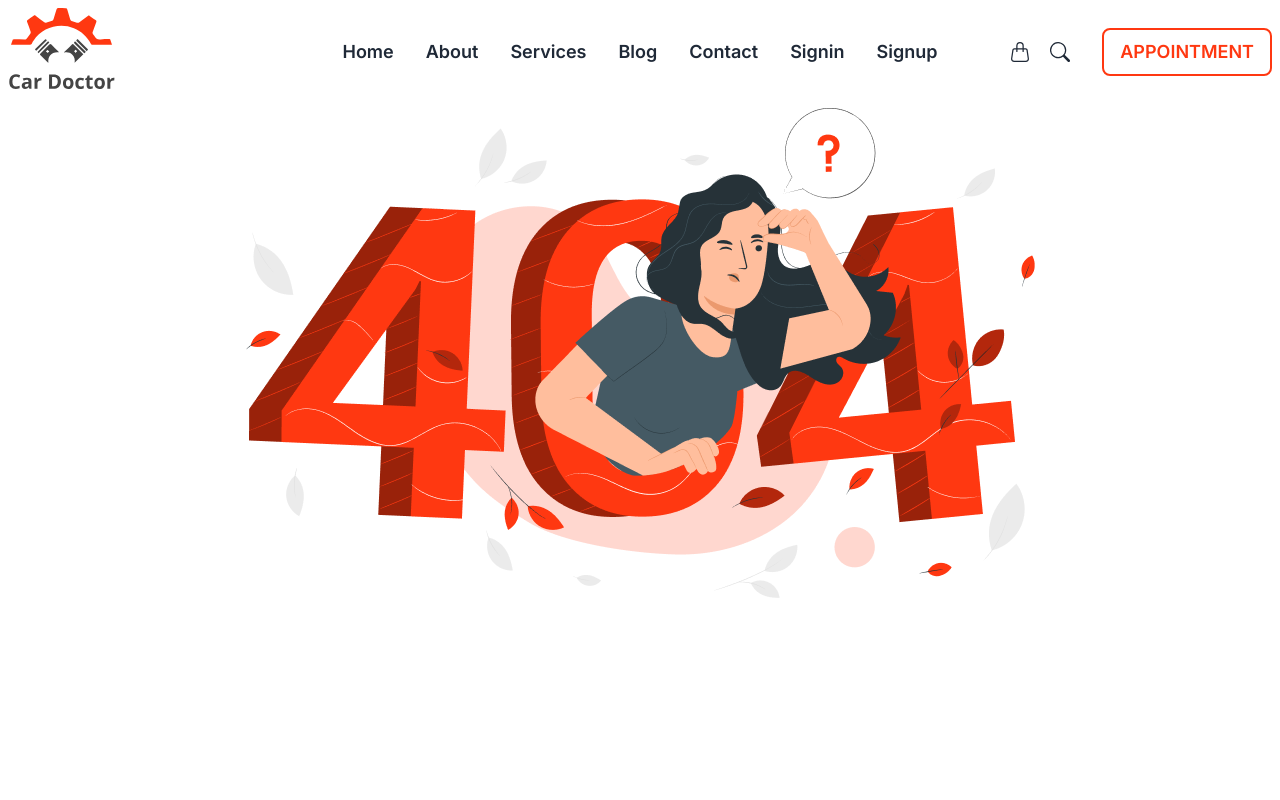
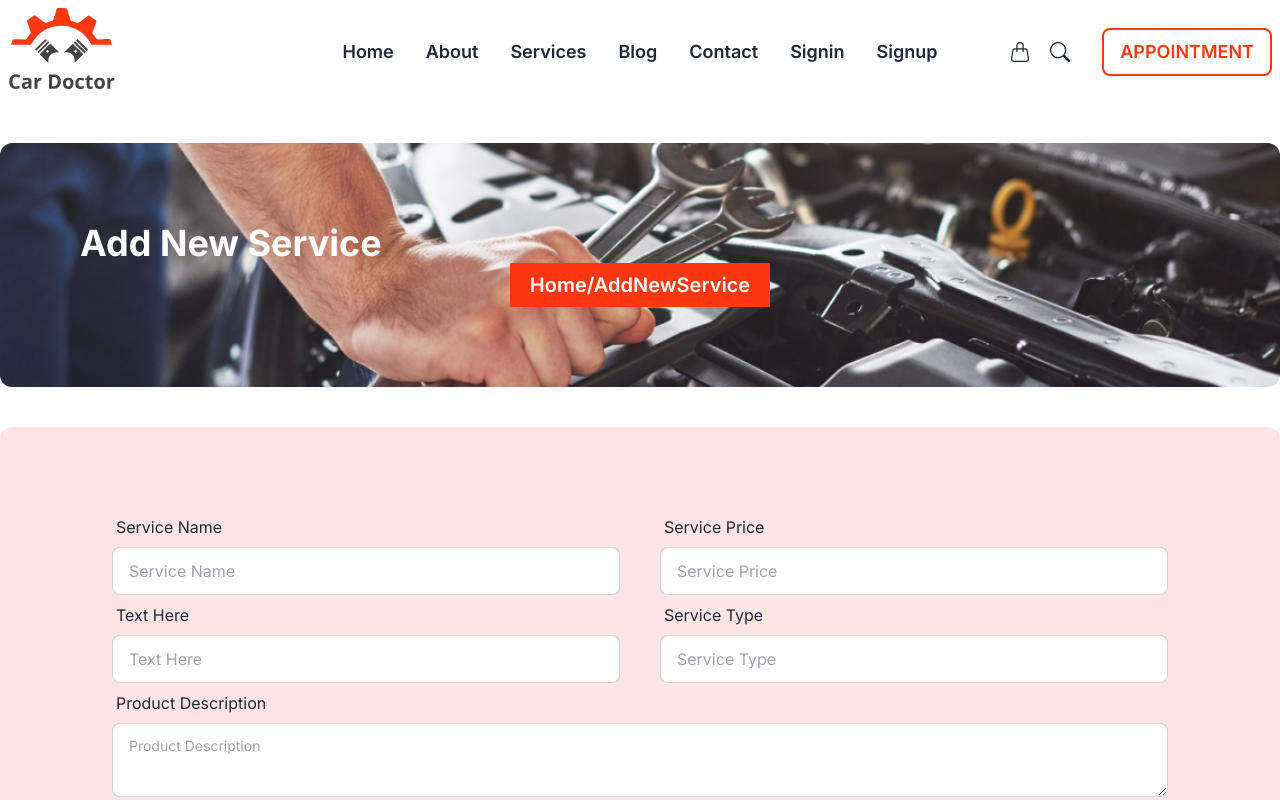
Before and after one commit to proazad/car-doctor, a React (Vite) app: page /addnewservice in a window 1280 px wide. Shown: the top 800 px of the page. Built offline with nearby package versions, Linux system fonts and the light colour scheme; no server answers.

Commit message:
Cart Details Page Complete

```diff
--- /dev/null
+++ b/src/Layout/AddNewService/AddNewService.jsx
@@ -0,0 +1,88 @@
+import checkout from "../../assets/images/checkout/checkout.png";
+const AddNewService = () => {
+  return (
+    <div className="container mx-auto my-10">
+      <div
+        className="bg-cover rounded-xl p-20"
+        style={{ backgroundImage: `url(${checkout})` }}
+      >
+        <h2 className="text-4xl text-white font-bold">Add New Service</h2>
+        <div className="text-center">
+          <p className="bg-[#FF3811] inline-block py-2 px-5 font-semibold text-xl text-white">
+            Home/AddNewService
+          </p>
+        </div>
+      </div>
+      <div className="bg-rose-100 px-28 py-20 my-10 rounded-xl">
+        <form>
+          <div className="grid grid-cols-1 lg:grid-cols-2 gap-10">
+            <div className="form-control">
+              <label htmlFor="sname" className="label">
+                Service Name
+              </label>
+              <input
+                type="text"
+                name="sname"
+                id="sname"
+                placeholder="Service Name"
+                className="input input-bordered"
+              />
+            </div>
+            <div className="form-control">
+              <label htmlFor="sprice" className="label">
+                Service Price
+              </label>
+              <input
+                type="text"
+                name="sprice"
+                id="sprice"
+                placeholder="Service Price"
+                className="input input-bordered"
+              />
+            </div>
+          </div>
+          <div className="grid grid-cols-1 lg:grid-cols-2 gap-10">
+            <div className="form-control">
+              <label htmlFor="text" className="label">
+               Text Here
+              </label>
+              <input
+                type="text"
+                name="text"
+                id="text"
+                placeholder="Text Here"
+                className="input input-bordered"
+              />
+            </div>
+            <div className="form-control">
+              <label htmlFor="stype" className="label">
+                Service Type
+              </label>
+              <input
+                type="text"
+                name="stype"
+                id="stype"
+                placeholder="Service Type"
+                className="input input-bordered"
+              />
+            </div>
+          </div>
+          <div className="form-control">
+            <label htmlFor="description" className="label">
+              Product Description
+            </label>
+            <textarea
+              className="textarea textarea-bordered"
+              placeholder="Product Description"
+            ></textarea>
+          </div>
+          <div className="form-control mt-5">
+            <input type="submit" value="Submit" className="btn duration-500 w-full bg-[#FF3811] hover:bg-black text-white" />
+          </div>
+        </form>
+      </div>
+    </div>
+  );
+};
+
+export default AddNewService;
--- /dev/null
+++ b/src/Layout/CartDetails/CartDetails.jsx
@@ -0,0 +1,62 @@
+import { RxCross2 } from "react-icons/rx";
+import checkout from "../../assets/images/checkout/checkout.png";
+import product from "../../assets/images/products/1.png";
+const CartDetails = () => {
+  return (
+    <div className="container mx-auto my-10">
+      <div
+        className="bg-cover rounded-xl p-20"
+        style={{ backgroundImage: `url(${checkout})` }}
+      >
+        <h2 className="text-4xl text-white font-bold">Cart Details</h2>
+        <p className="text-[#FF3811] text-xl">Home/Cart Details</p>
+      </div>
+      <div className=" px-28 py-20 my-10 rounded-xl space-y-5">
+        <div className="flex justify-between">
+          <RxCross2 className="cursor-pointer bg-gray-600 rounded-full text-3xl text-white p-1" />
+          <img src={product} className="w-16 rounded-xl" alt="" draggable="false" />
+          <div>
+            <h4 className="text-base font-medium">Martha Knit Top</h4>
+            <p className="text-sm">Color : Green</p>
+            <p className="text-sm">Size : S</p>
+          </div>
+          <p className="text-base font-medium">$20.00</p>
+          <p className="text-base font-medium">22-10-2023</p>
+          <button className="btn bg-[#FF3811] text-white hover:text-black duration-500 btn-sm ">
+            Pending
+          </button>
+        </div>
+        <div className="flex justify-between">
+          <RxCross2 className="cursor-pointer bg-gray-600 rounded-full text-3xl text-white p-1" />
+          <img src={product} className="w-16 rounded-xl" alt="" draggable="false" />
+          <div>
+            <h4 className="text-base font-medium">Martha Knit Top</h4>
+            <p className="text-sm">Color : Green</p>
+            <p className="text-sm">Size : S</p>
+          </div>
+          <p className="text-base font-medium">$20.00</p>
+          <p className="text-base font-medium">22-10-2023</p>
+          <button className="btn bg-[#FF3811] text-white hover:text-black duration-500 btn-sm ">
+            Pending
+          </button>
+        </div>
+        <div className="flex justify-between">
+          <RxCross2 className="cursor-pointer bg-gray-600 rounded-full text-3xl text-white p-1" />
+          <img src={product} className="w-16 rounded-xl" alt="" draggable="false" />
+          <div>
+            <h4 className="text-base font-medium">Martha Knit Top</h4>
+            <p className="text-sm">Color : Green</p>
+            <p className="text-sm">Size : S</p>
+          </div>
+          <p className="text-base font-medium">$20.00</p>
+          <p className="text-base font-medium">22-10-2023</p>
+          <button className="btn bg-[#FF3811] text-white hover:text-black duration-500 btn-sm ">
+            Pending
+          </button>
+        </div>
+      </div>
+    </div>
+  );
+};
+
+export default CartDetails;
```
Also changed, not shown: src/Router/Router.jsx (+10 -0 lines).
